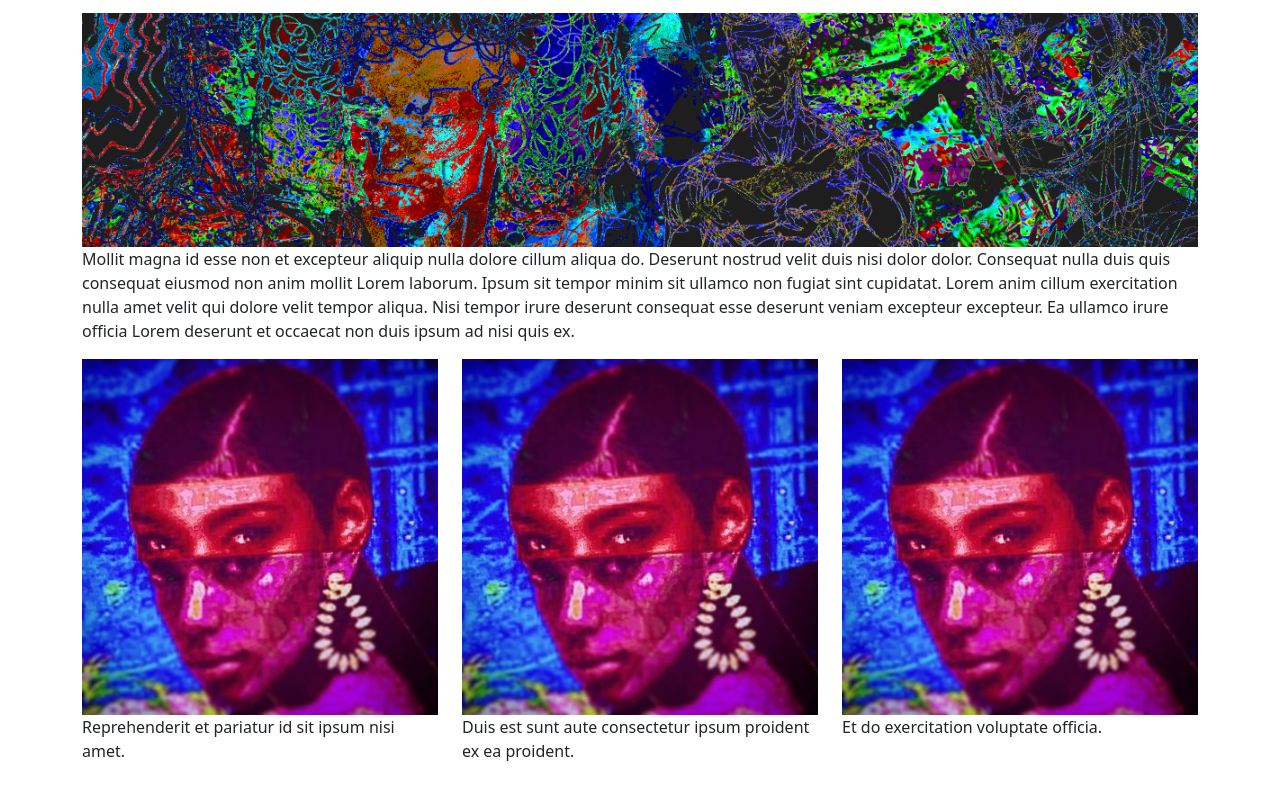
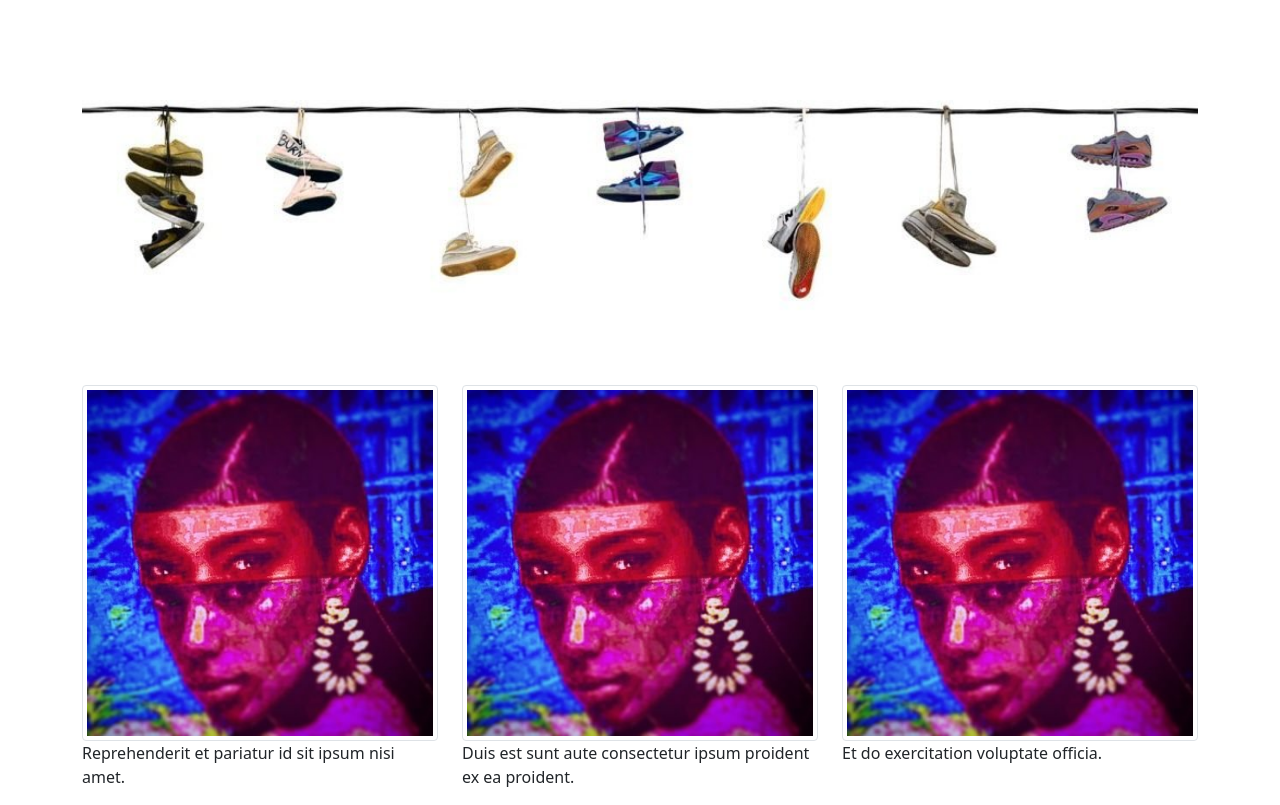
Before and after one commit to swilliams2077/shoefiti, a plain HTML site: page index.html in a window 1280 px wide. Shown: the part 63-868 px from the top of the page. Before the commit the page ends 842 px from the top, so only its background shows below. Drawn offline with nearby package versions, Linux system fonts and the light colour scheme.

Commit message:
added shoefiti banner and removed some text

```diff
--- a/index.html
+++ b/index.html
@@ -26,22 +26,22 @@
       </div>
     </div>
     <div class="row">
-      <img src="media/img/banner.png" alt="Shoefiti Banner">
-      <p>Mollit magna id esse non et excepteur aliquip nulla dolore cillum aliqua do. Deserunt nostrud velit duis nisi dolor dolor. Consequat nulla duis quis consequat eiusmod non anim mollit Lorem laborum. Ipsum sit tempor minim sit ullamco non fugiat sint cupidatat. Lorem anim cillum exercitation nulla amet velit qui dolore velit tempor aliqua. Nisi tempor irure deserunt consequat esse deserunt veniam excepteur excepteur. Ea ullamco irure officia Lorem deserunt et occaecat non duis ipsum ad nisi quis ex.</p>
+      <img src="media/img/shoefitibanner.jpg" alt="Shoefiti Banner">
+      <!-- <p>Mollit magna id esse non et excepteur aliquip nulla dolore cillum aliqua do. Deserunt nostrud velit duis nisi dolor dolor. Consequat nulla duis quis consequat eiusmod non anim mollit Lorem laborum. Ipsum sit tempor minim sit ullamco non fugiat sint cupidatat. Lorem anim cillum exercitation nulla amet velit qui dolore velit tempor aliqua. Nisi tempor irure deserunt consequat esse deserunt veniam excepteur excepteur. Ea ullamco irure officia Lorem deserunt et occaecat non duis ipsum ad nisi quis ex.</p> -->
     </div>
     <div class="row">
       <div class="col-4">
-        <img src="media/img/pretty.jpg" class="img-fluid" alt="content images">
+        <img src="media/img/pretty.jpg" class="roundeed img-thumbnail" alt="content images">
         <p>Reprehenderit et pariatur id sit ipsum nisi amet.</p>
 
       </div>
       <div class="col-4">
-        <img src="media/img/pretty.jpg" class="img-fluid" alt="content images">
+        <img src="media/img/pretty.jpg" class="rounded img-thumbnail" alt="content images">
         <p>Duis est sunt aute consectetur ipsum proident ex ea proident.</p>
 
       </div>
       <div class="col-4">
-        <img src="media/img/pretty.jpg" class="img-fluid" alt="content images">
+        <img src="media/img/pretty.jpg" class="roundeed img-thumbnail" alt="content images">
         <p>Et do exercitation voluptate officia.</p>
 
       </div>
```
Also changed, not shown: media/img/shoefitibanner.jpg (added).
